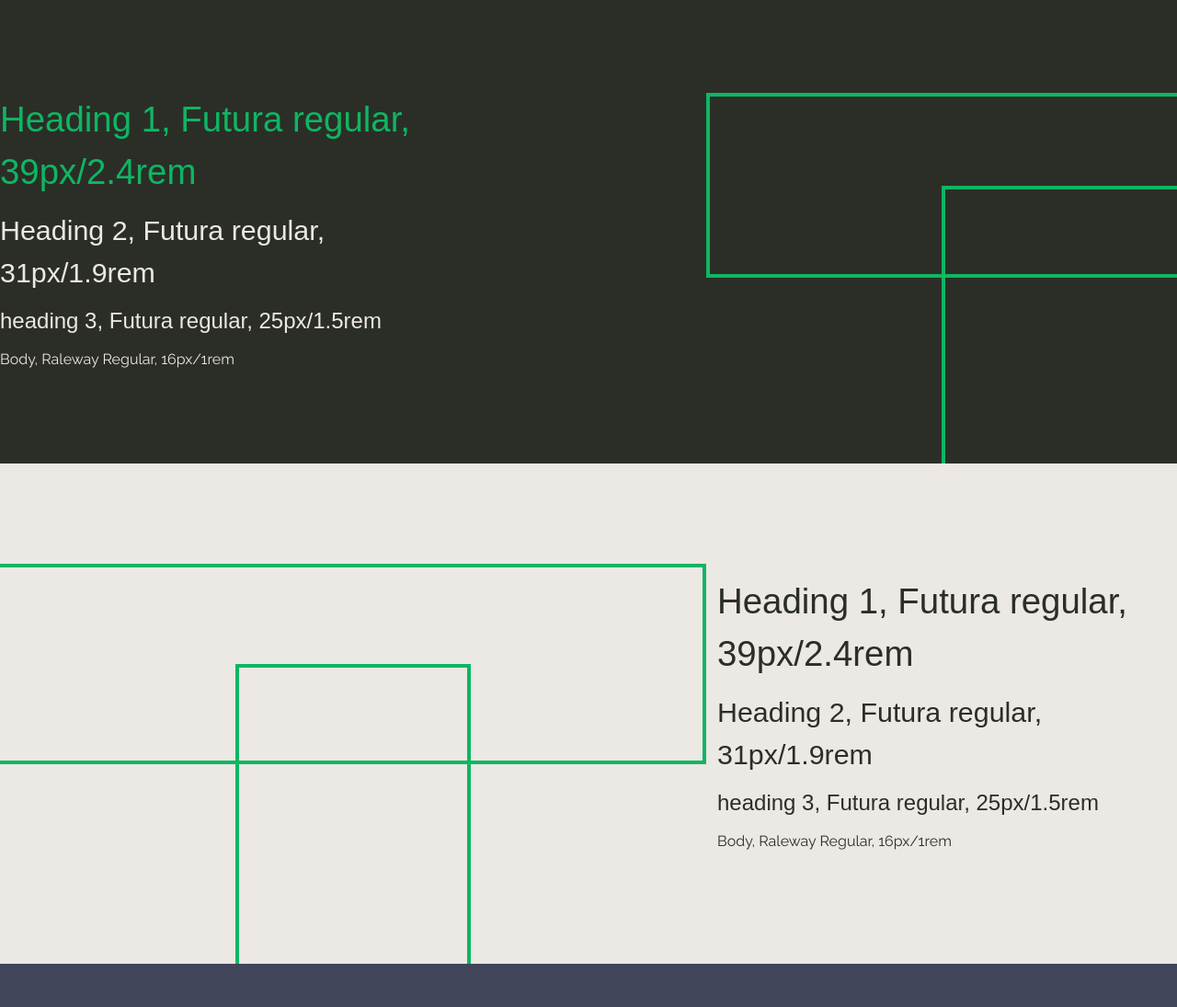
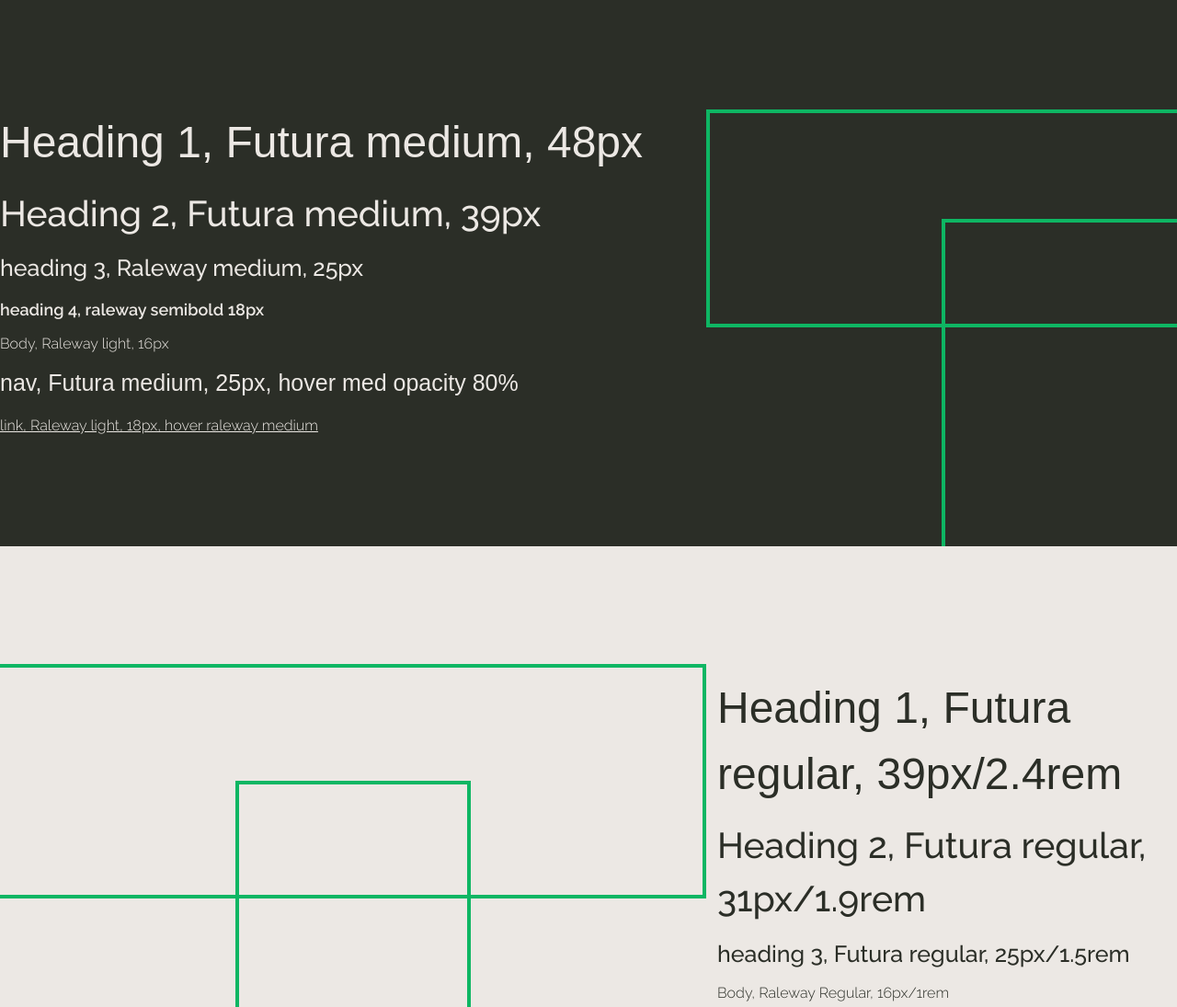
Before and after one commit to tani1170/TickrMeter, a website built with Vite: page src/index.html in a window 1280 px wide. Shown: the top 1095 px of the page at 92% size. Built offline with nearby package versions, Linux system fonts and the light colour scheme; a web font is replaced by a local one.

Commit message:
rettelser i font og hover

```diff
--- a/src/index.html
+++ b/src/index.html
@@ -6,6 +6,11 @@
       rel="icon"
       type="image/svg+xml"
       href="/vite.svg"
+    />
+
+    <link
+      rel="stylesheet"
+      href="https://use.typekit.net/qqu5yej.css"
     />
     <link
       rel="preconnect"
@@ -17,51 +22,58 @@
       crossorigin
     />
     <link
-      href="https://fonts.googleapis.com/css2?family=Raleway&display=swap"
+      href="https://fonts.googleapis.com/css2?family=Raleway:wght@300;500;600&display=swap"
       rel="stylesheet"
-    />
-    <link
-      rel="stylesheet"
-      href="https://use.typekit.net/ymh5qtz.css"
     />
     <meta
       name="viewport"
       content="width=device-width, initial-scale=1.0"
     />
 
-    <title>Vite App</title>
+    <title>TickrMeter</title>
   </head>
   <body class="bg-graydark">
     <div
       class="grid grid-cols-5 grid-rows-5"
     >
       <div
-        class="border-3 col-span-2 col-start-2 row-span-3 row-start-2 space-y-3 mobile:col-start-1"
+        class="border-3 col-span-2 col-start-2 row-span-3 row-start-2 space-y-3 mobile:col-span-4 mobile:col-start-1"
       >
-        <h1
-          class="font-heading text-xl text-green"
+        <h1 class="text-beige">
+          Heading 1, Futura medium, 48px
+        </h1>
+        <h2 class="text-beige">
+          Heading 2, Futura medium, 39px
+        </h2>
+        <h3 class="text-beige">
+          heading 3, Raleway medium,
+          25px
+        </h3>
+        <h4 class="text-beige">
+          heading 4, raleway semibold
+          18px
+        </h4>
+        <p class="text-beige">
+          Body, Raleway light, 16px
+        </p>
+
+        <div
+          class="flex flex-col space-y-4"
         >
-          Heading 1, Futura regular,
-          39px/2.4rem
-        </h1>
-        <h2
-          class="font-heading text-lg text-beige"
-        >
-          Heading 2, Futura regular,
-          31px/1.9rem
-        </h2>
-        <h3
-          class="font-heading text-md text-beige"
-        >
-          heading 3, Futura regular,
-          25px/1.5rem
-        </h3>
-        <p
-          class="font-body text-base text-beige"
-        >
-          Body, Raleway Regular,
-          16px/1rem
-        </p>
+          <a
+            href="nav"
+            class="nav text-beige"
+            >nav, Futura medium, 25px,
+            hover med opacity 80%</a
+          >
+
+          <a
+            href="link"
+            class="link text-beige"
+            >link, Raleway light, 18px,
+            hover raleway medium</a
+          >
+        </div>
       </div>
       <div
         class="col-start-4 col-end-6 row-span-2 row-start-2 border-y-4 border-l-4 border-green"
@@ -77,27 +89,20 @@
       <div
         class="col-span-2 col-start-4 row-span-3 row-start-2 space-y-3 p-3"
       >
-        <h1
-          class="font-heading text-xl text-graydark"
-        >
+        <h1 class="text-graydark">
           Heading 1, Futura regular,
           39px/2.4rem
         </h1>
-        <h2
-          class="font-heading text-lg text-graydark"
-        >
+        <h2 class="text-graydark">
           Heading 2, Futura regular,
           31px/1.9rem
         </h2>
-        <h3
-          class="font-heading text-md text-graydark"
-        >
+        <h3 class="text-graydark">
           heading 3, Futura regular,
           25px/1.5rem
         </h3>
-        <p
-          class="font-body text-base text-graydark"
-        >
+
+        <p class="text-graydark">
           Body, Raleway Regular,
           16px/1rem
         </p>
@@ -116,21 +121,15 @@
       <div
         class="col-span-2 col-start-2 row-span-3 row-start-2 space-y-4 p-4"
       >
-        <h1
-          class="font-heading text-xl text-graylight"
-        >
+        <h1 class="text-graylight">
           Heading 1, Futura regular,
           39px/2.4rem
         </h1>
-        <h2
-          class="font-heading text-lg text-graylight"
-        >
+        <h2 class="text-graylight">
           Heading 2, Futura regular,
           31px/1.9rem
         </h2>
-        <h3
-          class="font-heading text-md text-graylight"
-        >
+        <h3 class="text-graylight">
           heading 3, Futura regular,
           25px/1.5rem
         </h3>
--- a/src/style.css
+++ b/src/style.css
@@ -1,3 +1,134 @@
 @tailwind base;
 @tailwind components;
 @tailwind utilities;
+
+:root {
+  /* font family */
+  --font-family-futura: "futura-pt",
+    sans-serif;
+  --font-family-raleway: "Raleway",
+    sans-serif;
+
+  /* font size  */
+  --font-size-xs: 16px;
+  --font-size-sm: 18px;
+  --font-size-md: 25px;
+  --font-size-lg: 39px;
+  --font-size-xl: 48px;
+
+  /* font weight */
+  --font-weight-semibold: 600;
+  --font-weight-medium: 500;
+  --font-weight-light: 300;
+
+  /* ----------------- ALIASSER --------------- */
+
+  /* font family */
+  /* --font-family-heading_nav: var(--font-family-futura);
+--font-family-caption_base: var(--font-family-raleway); */
+
+  /* font size */
+  --font-h1: var(--font-size-xl);
+
+  --font-h2: var(--font-size-lg);
+
+  --font-h3: var(--font-size-md);
+
+  --font-h4: var(--font-size-sm);
+
+  --font-base: var(--font-size-xs);
+  --font-nav: var(--font-size-md);
+
+  --font-link: var(--font-size-sm);
+
+  /* font weight */
+  --font-weight-h1: var(
+    --font-weight-medium
+  );
+  --font-weight-h2: var(
+    --font-weight-medium
+  );
+  --font-weight-h3: var(
+    --font-weight-medium
+  );
+  --font-weight-h4: var(
+    --font-weight-semibold
+  );
+  --font-weight-btn: var(
+    --font-weight-semibold
+  );
+  --font-weight-body: var(
+    --font-weight-light
+  );
+  --font-weight-nav: var(
+    --font-weight-medium
+  );
+
+  --font-weight-link: var(
+    --font-weight-medium
+  );
+}
+
+h1 {
+  font-size: var(--font-h1);
+  font-weight: var(--font-weight-h1);
+  font-family: var(
+    --font-family-futura
+  );
+}
+
+h2 {
+  font-size: var(--font-h2);
+  font-weight: var(--font-weight-h2);
+  font-family: var(
+    --font-family-raleway
+  );
+}
+
+h3 {
+  font-size: var(--font-h3);
+  font-weight: var(--font-weight-h3);
+  font-family: var(
+    --font-family-raleway
+  );
+}
+
+h4 {
+  font-size: var(--font-h4);
+  font-weight: var(--font-weight-h4);
+  font-family: var(
+    --font-family-raleway
+  );
+}
+
+p {
+  font-size: var(--font-base);
+  font-weight: var(--font-weight-body);
+  font-family: var(
+    --font-family-raleway
+  );
+}
+
+.nav {
+  font-size: var(--font-nav);
+  font-weight: var(--font-weight-nav);
+  font-family: var(
+    --font-family-futura
+  );
+}
+
+.nav:hover {
+  opacity: 80%;
+}
+.link {
+  font-size: var(--font-size-link);
+  font-weight: var(--font-weight-body);
+  font-family: var(
+    --font-family-raleway
+  );
+  text-decoration: underline;
+}
+
+.link:hover {
+  font-weight: var(--font-weight-link);
+}
--- a/tailwind.config.cjs
+++ b/tailwind.config.cjs
@@ -12,22 +12,11 @@ module.exports = {
       bluedark: "#414559",
     },
 
-    fontFamily: {
-      heading: [
-        "futura-pt, sans-serif",
-      ],
-      body: ["Raleway", "sans-serif"],
-    },
-    // "Font Family": {
-    //   $type: "fontFamily",
-    //   heading: {
-    //     $value:
-    //       "font-family: futura-pt, sans-serif",
-    //   },
-    //   body: {
-    //     $value:
-    //       "font-family: 'Raleway', sans-serif",
-    //   },
+    // fontFamily: {
+    //   heading: [
+    //     "futura-pt, sans-serif",
+    //   ],
+    //   body: ["Raleway", "sans-serif"],
     // },
 
     screens: {
@@ -40,13 +29,6 @@ module.exports = {
       desktop: "1440px",
     },
 
-    fontSize: {
-      base: "1rem",
-      md: "1.5rem",
-      lg: "1.9rem",
-      xl: "2.4rem",
-    },
-
     extend: {},
   },
   plugins: [
```
